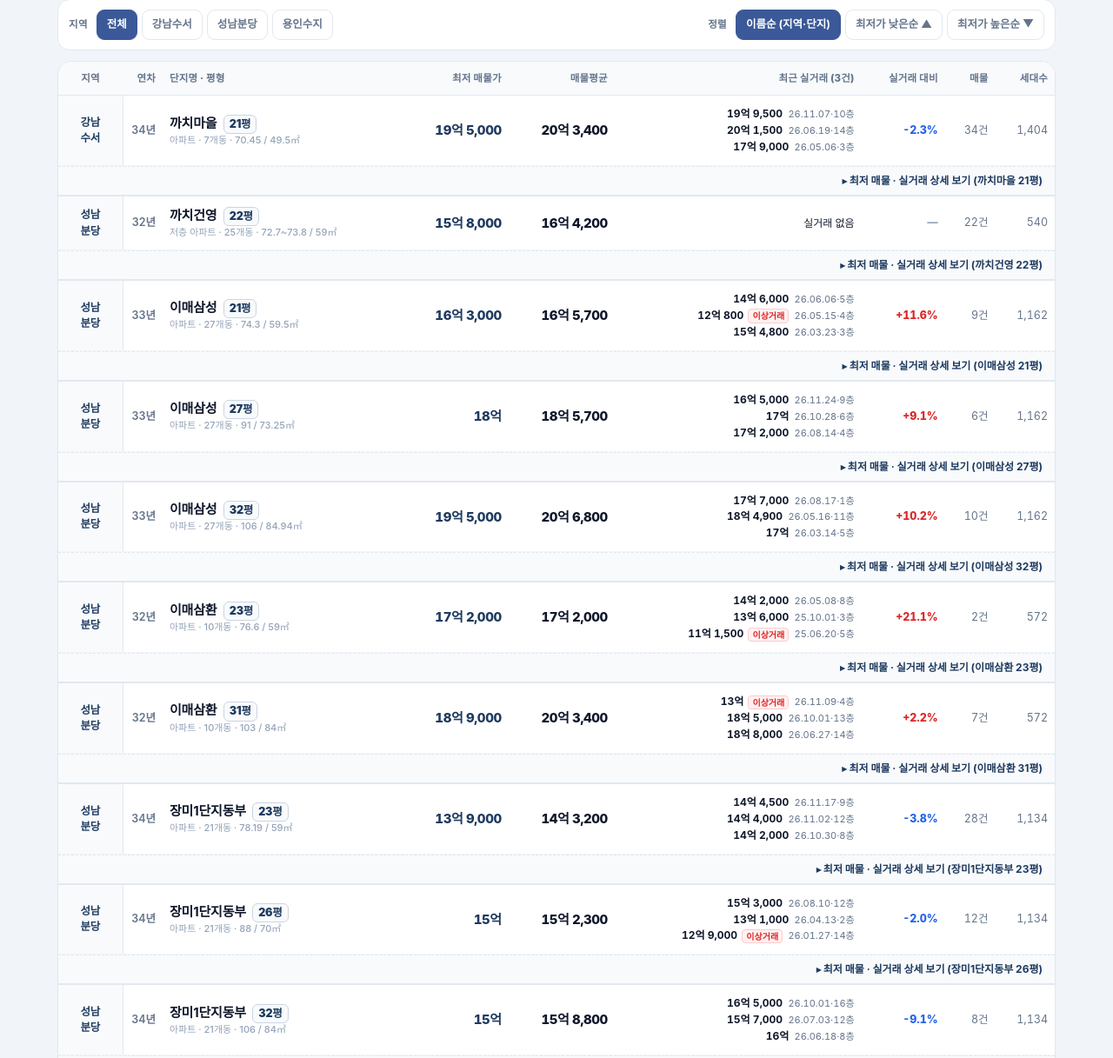
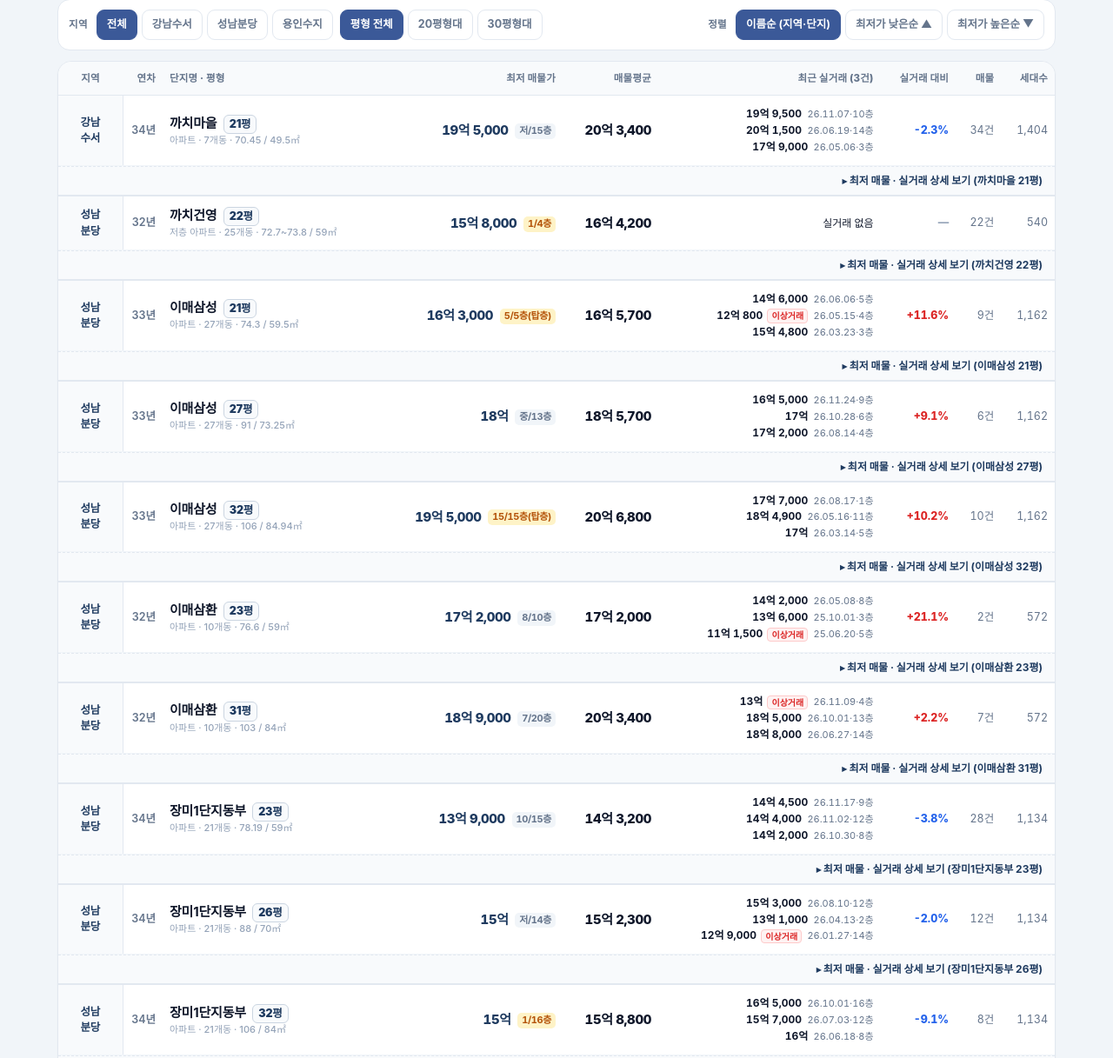
Before and after one commit to kimdew/Dashboards, a plain HTML site: page index.html in a window 1280 px wide. Shown: the part 297-1514 px from the top of the page at 87% size. Drawn offline with Linux system fonts and the light colour scheme.

Commit message:
Add 20/30 pyeong filter and floor label next to lowest price

```diff
--- a/index.html
+++ b/index.html
@@ -236,6 +236,9 @@
 
   .hero-top{display:flex; align-items:flex-start; justify-content:space-between; gap:10px; flex-wrap:wrap;}
   .last-upd{font-size:12px; font-weight:700; color:#475569; background:#f1f5f9; border:1px solid #e2e8f0; border-radius:999px; padding:4px 10px; white-space:nowrap; font-variant-numeric:tabular-nums;}
+
+  .flr{display:inline-block; font-size:11px; font-weight:700; color:#64748b; background:#f1f5f9; border-radius:5px; padding:1px 5px; margin-left:4px; vertical-align:middle;}
+  .flr.warn-flr{color:#b45309; background:#fef3c7;}
 </style>
 </head>
 <body>
@@ -263,6 +266,7 @@
   <div class="toolbar">
     <span class="lbl">지역</span>
     <div class="seg" id="f-region"></div>
+    <div class="seg" id="f-area"></div>
     <span class="grow"></span>
     <span class="lbl">정렬</span>
     <div class="seg" id="f-sort"></div>
@@ -288,7 +292,7 @@
       <td class="region">강남<br>수서</td>
       <td class="age">34년</td>
       <td class="name">까치마을 <span class="py">21평</span><span class="ty">아파트 · 7개동 · 70.45 / 49.5㎡</span></td>
-      <td class="price min">19억 5,000</td>
+      <td class="price min">19억 5,000 <span class="flr">저/15층</span></td>
       <td class="price avg">20억 3,400</td>
       <td class="deals3"><div class="dline"><b>19억 9,500</b> <span class="dmeta">26.11.07·10층</span></div><div class="dline"><b>20억 1,500</b> <span class="dmeta">26.06.19·14층</span></div><div class="dline"><b>17억 9,000</b> <span class="dmeta">26.05.06·3층</span></div></td>
       <td class="gap down">-2.3%</td>
@@ -350,7 +354,7 @@
       <td class="region">성남<br>분당</td>
       <td class="age">33년</td>
       <td class="name">이매삼성 <span class="py">21평</span><span class="ty">아파트 · 27개동 · 74.3 / 59.5㎡</span></td>
-      <td class="price min">16억 3,000</td>
+      <td class="price min">16억 3,000 <span class="flr warn-flr">5/5층(탑층)</span></td>
       <td class="price avg">16억 5,700</td>
       <td class="deals3"><div class="dline"><b>14억 6,000</b> <span class="dmeta">26.06.06·5층</span></div><div class="dline"><b>12억 800</b> <span class="out">이상거래</span> <span class="dmeta">26.05.15·4층</span></div><div class="dline"><b>15억 4,800</b> <span class="dmeta">26.03.23·3층</span></div></td>
       <td class="gap up">+11.6%</td>
@@ -412,7 +416,7 @@
       <td class="region">성남<br>분당</td>
       <td class="age">33년</td>
       <td class="name">이매삼성 <span class="py">27평</span><span class="ty">아파트 · 27개동 · 91 / 73.25㎡</span></td>
-      <td class="price min">18억</td>
+      <td class="price min">18억 <span class="flr">중/13층</span></td>
       <td class="price avg">18억 5,700</td>
       <td class="deals3"><div class="dline"><b>16억 5,000</b> <span class="dmeta">26.11.24·9층</span></div><div class="dline"><b>17억</b> <span class="dmeta">26.10.28·6층</span></div><div class="dline"><b>17억 2,000</b> <span class="dmeta">26.08.14·4층</span></div></td>
       <td class="gap up">+9.1%</td>
@@ -474,7 +478,7 @@
       <td class="region">성남<br>분당</td>
       <td class="age">33년</td>
       <td class="name">이매삼성 <span class="py">32평</span><span class="ty">아파트 · 27개동 · 106 / 84.94㎡</span></td>
-      <td class="price min">19억 5,000</td>
+      <td class="price min">19억 5,000 <span class="flr warn-flr">15/15층(탑층)</span></td>
       <td class="price avg">20억 6,800</td>
       <td class="deals3"><div class="dline"><b>17억 7,000</b> <span class="dmeta">26.08.17·1층</span></div><div class="dline"><b>18억 4,900</b> <span class="dmeta">26.05.16·11층</span></div><div class="dline"><b>17억</b> <span class="dmeta">26.03.14·5층</span></div></td>
       <td class="gap up">+10.2%</td>
@@ -536,7 +540,7 @@
       <td class="region">성남<br>분당</td>
       <td class="age">32년</td>
       <td class="name">이매삼환 <span class="py">23평</span><span class="ty">아파트 · 10개동 · 76.6 / 59㎡</span></td>
-      <td class="price min">17억 2,000</td>
+      <td class="price min">17억 2,000 <span class="flr">8/10층</span></td>
       <td class="price avg">17억 2,000</td>
       <td class="deals3"><div class="dline"><b>14억 2,000</b> <span class="dmeta">26.05.08·8층</span></div><div class="dline"><b>13억 6,000</b> <span class="dmeta">25.10.01·3층</span></div><div class="dline"><b>11억 1,500</b> <span class="out">이상거래</span> <span class="dmeta">25.06.20·5층</span></div></td>
       <td class="gap up">+21.1%</td>
@@ -591,7 +595,7 @@
       <td class="region">성남<br>분당</td>
       <td class="age">32년</td>
       <td class="name">이매삼환 <span class="py">31평</span><span class="ty">아파트 · 10개동 · 103 / 84㎡</span></td>
-      <td class="price min">18억 9,000</td>
+      <td class="price min">18억 9,000 <span class="flr">7/20층</span></td>
       <td class="price avg">20억 3,400</td>
       <td class="deals3"><div class="dline"><b>13억</b> <span class="out">이상거래</span> <span class="dmeta">26.11.09·4층</span></div><div class="dline"><b>18억 5,000</b> <span class="dmeta">26.10.01·13층</span></div><div class="dline"><b>18억 8,000</b> <span class="dmeta">26.06.27·14층</span></div></td>
       <td class="gap up">+2.2%</td>
@@ -653,7 +657,7 @@
       <td class="region">성남<br>분당</td>
       <td class="age">34년</td>
       <td class="name">장미1단지동부 <span class="py">23평</span><span class="ty">아파트 · 21개동 · 78.19 / 59㎡</span></td>
-      <td class="price min">13억 9,000</td>
+      <td class="price min">13억 9,000 <span class="flr">10/15층</span></td>
       <td class="price avg">14억 3,200</td>
       <td class="deals3"><div class="dline"><b>14억 4,500</b> <span class="dmeta">26.11.17·9층</span></div><div class="dline"><b>14억 4,000</b> <span class="dmeta">26.11.02·12층</span></div><div class="dline"><b>14억 2,000</b> <span class="dmeta">26.10.30·8층</span></div></td>
       <td class="gap down">-3.8%</td>
@@ -715,7 +719,7 @@
       <td class="region">성남<br>분당</td>
       <td class="age">34년</td>
       <td class="name">장미1단지동부 <span class="py">26평</span><span class="ty">아파트 · 21개동 · 88 / 70㎡</span></td>
-      <td class="price min">15억</td>
+      <td class="price min">15억 <span class="flr">저/14층</span></td>
       <td class="price avg">15억 2,300</td>
       <td class="deals3"><div class="dline"><b>15억 3,000</b> <span class="dmeta">26.08.10·12층</span></div><div class="dline"><b>13억 1,000</b> <span class="dmeta">26.04.13·2층</span></div><div class="dline"><b>12억 9,000</b> <span class="out">이상거래</span> <span class="dmeta">26.01.27·14층</span></div></td>
       <td class="gap down">-2.0%</td>
@@ -777,7 +781,7 @@
       <td class="region">성남<br>분당</td>
       <td class="age">34년</td>
       <td class="name">장미1단지동부 <span class="py">32평</span><span class="ty">아파트 · 21개동 · 106 / 84㎡</span></td>
-      <td class="price min">15억</td>
+      <td class="price min">15억 <span class="flr warn-flr">1/16층</span></td>
       <td class="price avg">15억 8,800</td>
       <td class="deals3"><div class="dline"><b>16억 5,000</b> <span class="dmeta">26.10.01·16층</span></div><div class="dline"><b>15억 7,000</b> <span class="dmeta">26.07.03·12층</span></div><div class="dline"><b>16억</b> <span class="dmeta">26.06.18·8층</span></div></td>
       <td class="gap down">-9.1%</td>
@@ -839,7 +843,7 @@
       <td class="region">성남<br>분당</td>
       <td class="age">34년</td>
       <td class="name">장미1단지코오롱 <span class="py">23평</span><span class="ty">아파트 · 18개동 · 78.35 / 59㎡</span></td>
-      <td class="price min">14억</td>
+      <td class="price min">14억 <span class="flr warn-flr">11/16층</span></td>
       <td class="price avg">14억 3,200</td>
       <td class="deals3"><div class="dline"><b>14억 2,000</b> <span class="dmeta">26.10.24·5층</span></div><div class="dline"><b>13억 4,700</b> <span class="dmeta">26.06.28·3층</span></div><div class="dline"><b>13억 2,000</b> <span class="dmeta">26.05.07·11층</span></div></td>
       <td class="gap down">-1.4%</td>
@@ -901,7 +905,7 @@
       <td class="region">성남<br>분당</td>
       <td class="age">34년</td>
       <td class="name">장미1단지코오롱 <span class="py">27평</span><span class="ty">아파트 · 18개동 · 91 / 74㎡</span></td>
-      <td class="price min">15억</td>
+      <td class="price min">15억 <span class="flr">14/15층</span></td>
       <td class="price avg">15억 2,500</td>
       <td class="deals3"><div class="dline"><b>12억 5,000</b> <span class="dmeta">26.04.28·5층</span></div><div class="dline"><b>12억 5,500</b> <span class="dmeta">26.04.23·2층</span></div><div class="dline"><b>13억 5,000</b> <span class="dmeta">26.01.20·3층</span></div></td>
       <td class="gap up">+19.5%</td>
@@ -963,7 +967,7 @@
       <td class="region">성남<br>분당</td>
       <td class="age">34년</td>
       <td class="name">장미1단지코오롱 <span class="py">32평</span><span class="ty">아파트 · 18개동 · 106 / 84㎡</span></td>
-      <td class="price min">15억 9,000</td>
+      <td class="price min">15억 9,000 <span class="flr warn-flr">16/16층(탑층)</span></td>
       <td class="price avg">16억 8,200</td>
       <td class="deals3"><div class="dline"><b>16억 2,000</b> <span class="dmeta">26.11.03·16층</span></div><div class="dline"><b>16억 3,000</b> <span class="dmeta">26.10.05·10층</span></div><div class="dline"><b>16억 4,000</b> <span class="dmeta">26.07.08·16층</span></div></td>
       <td class="gap down">-1.9%</td>
@@ -1025,7 +1029,7 @@
       <td class="region">성남<br>분당</td>
       <td class="age">32년</td>
       <td class="name">까치건영 <span class="py">22평</span><span class="ty">저층 아파트 · 25개동 · 72.7~73.8 / 59㎡</span></td>
-      <td class="price min">15억 8,000</td>
+      <td class="price min">15억 8,000 <span class="flr warn-flr">1/4층</span></td>
       <td class="price avg">16억 4,200</td>
       <td class="deals3"><span class="na">실거래 없음</span></td>
       <td class="gap na">—</td>
@@ -1087,7 +1091,7 @@
       <td class="region">용인<br>수지</td>
       <td class="age">26년</td>
       <td class="name">신정1단지주공 <span class="py">25평</span><span class="ty">아파트 · 12개동 · 83.5 / 59㎡</span></td>
-      <td class="price min">12억 5,000</td>
+      <td class="price min">12억 5,000 <span class="flr warn-flr">1/18층</span></td>
       <td class="price avg">13억 2,100</td>
       <td class="deals3"><div class="dline"><b>12억 5,000</b> <span class="dmeta">26.11.26·4층</span></div><div class="dline"><b>12억 5,500</b> <span class="dmeta">26.11.07·4층</span></div><div class="dline"><b>13억 4,000</b> <span class="dmeta">26.11.04·16층</span></div></td>
       <td class="gap down">0.0%</td>
@@ -1149,7 +1153,7 @@
       <td class="region">용인<br>수지</td>
       <td class="age">26년</td>
       <td class="name">신정7단지상록 <span class="py">24평</span><span class="ty">아파트 · 7개동 · 81.9 / 59㎡</span></td>
-      <td class="price min">12억 2,000</td>
+      <td class="price min">12억 2,000 <span class="flr warn-flr">1/20층</span></td>
       <td class="price avg">12억 7,800</td>
       <td class="deals3"><div class="dline"><b>12억 8,000</b> <span class="dmeta">26.11.13·16층</span></div><div class="dline"><b>12억 6,000</b> <span class="dmeta">26.10.30·19층</span></div><div class="dline"><b>12억 8,000</b> <span class="dmeta">26.10.29·10층</span></div></td>
       <td class="gap down">-4.7%</td>
@@ -1211,7 +1215,7 @@
       <td class="region">용인<br>수지</td>
       <td class="age">26년</td>
       <td class="name">신정7단지상록 <span class="py">33평</span><span class="ty">아파트 · 7개동 · 109.34 / 84㎡</span></td>
-      <td class="price min">14억 8,500</td>
+      <td class="price min">14억 8,500 <span class="flr">2/20층</span></td>
       <td class="price avg">15억 3,900</td>
       <td class="deals3"><div class="dline"><b>13억 9,000</b> <span class="dmeta">26.11.11·2층</span></div><div class="dline"><b>14억 9,000</b> <span class="dmeta">26.10.17·10층</span></div><div class="dline"><b>14억 7,000</b> <span class="dmeta">26.10.15·17층</span></div></td>
       <td class="gap up">+6.8%</td>
@@ -1293,6 +1297,7 @@
 (function() {
   const tb = document.getElementById("tbody");
   const fRegion = document.getElementById("f-region");
+  const fArea = document.getElementById("f-area");
   const fSort = document.getElementById("f-sort");
   if (!tb || !fRegion || !fSort) return;
 
@@ -1320,13 +1325,18 @@
   });
 
   const regions = ["전체", ...Array.from(new Set(pairs.map(p => p.region)))];
+  const areas = [
+    { k: "all", t: "평형 전체" },
+    { k: "20",  t: "20평형대" },
+    { k: "30",  t: "30평형대" }
+  ];
   const SORTS = [
     { k: "name",    t: "이름순 (지역·단지)" },
     { k: "minAsc",  t: "최저가 낮은순 ▲" },
     { k: "minDesc", t: "최저가 높은순 ▼" }
   ];
 
-  const state = { region: "전체", sort: "name" };
+  const state = { region: "전체", area: "all", sort: "name" };
 
   function apply() {
     const sorted = pairs.slice().sort((a, b) => {
@@ -1340,7 +1350,11 @@
     });
 
     sorted.forEach(p => {
-      const show = (state.region === "전체" || p.region === state.region);
+      const okReg = (state.region === "전체" || p.region === state.region);
+      const okArea = (state.area === "all") ||
+        (state.area === "20" && p.py >= 20 && p.py < 30) ||
+        (state.area === "30" && p.py >= 30 && p.py < 40);
+      const show = okReg && okArea;
       p.tr.style.display = show ? "" : "none";
       if (p.det) p.det.style.display = show ? "" : "none";
       tb.appendChild(p.tr);
@@ -1362,6 +1376,22 @@
     fRegion.appendChild(b);
   });
 
+  if (fArea) {
+    areas.forEach(a => {
+      const b = document.createElement("button");
+      b.type = "button";
+      b.textContent = a.t;
+      b.dataset.v = a.k;
+      if (a.k === state.area) b.className = "on";
+      b.onclick = () => {
+        state.area = a.k;
+        [...fArea.children].forEach(c => c.className = c.dataset.v === a.k ? "on" : "");
+        apply();
+      };
+      fArea.appendChild(b);
+    });
+  }
+
   SORTS.forEach(s => {
     const b = document.createElement("button");
     b.type = "button";
```
